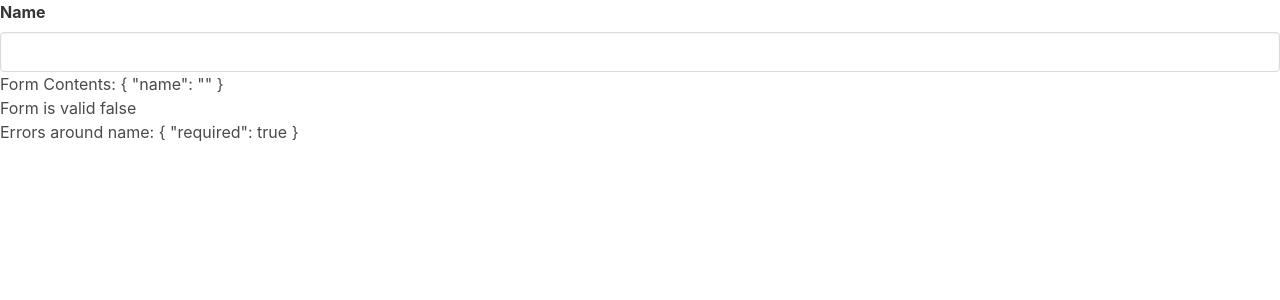
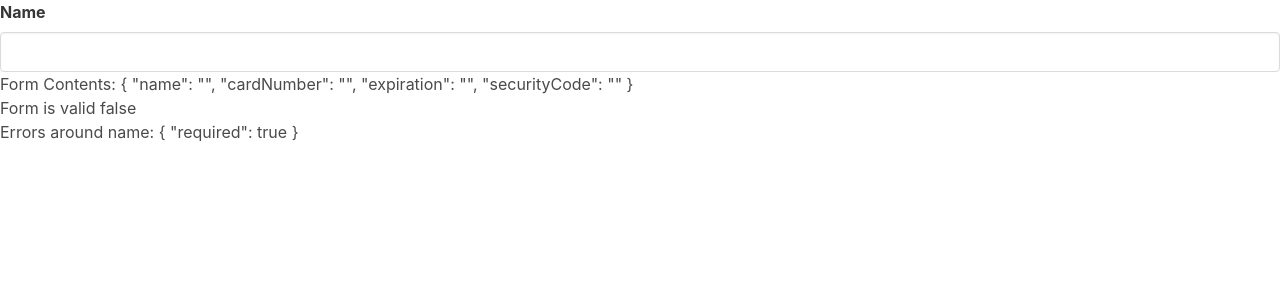
Before and after one commit to BeataJ/creditcard-reactiveForm, an Angular app: page / in a window 1280 px wide. Shown: the top 300 px of the page. Built offline with nearby package versions, Linux system fonts and the light colour scheme.

Commit message:
create new 3 FormControls

```diff
--- a/src/app/card-form/card-form.component.ts
+++ b/src/app/card-form/card-form.component.ts
@@ -11,7 +11,10 @@ export class CardFormComponent implements OnInit {
     name: new FormControl('', [
       Validators.required,
       Validators.minLength(3)
-    ])
+    ]),
+    cardNumber: new FormControl(''),
+    expiration: new FormControl(''),
+    securityCode: new FormControl(''),
   });
 
   constructor() {
```
